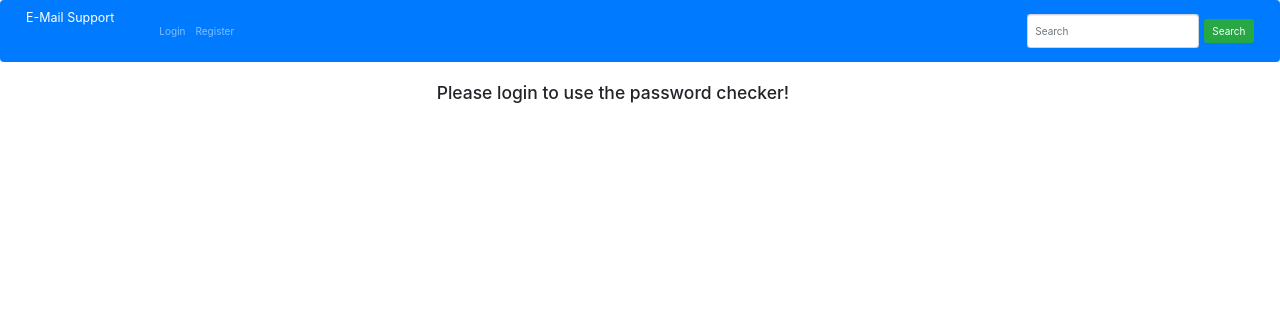
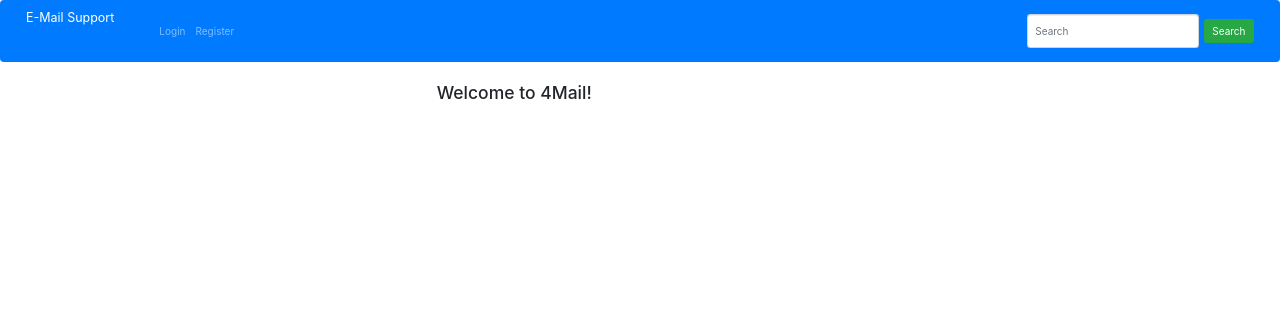
Before and after one commit to mikieyx/4Mail, a Flask app: page / in a window 1280 px wide. Shown: the top 322 px of the page. Run offline with Flask 3, Linux system fonts and the light colour scheme; some libraries are stand-ins or nearby versions.

Commit message:
Update home.html

```diff
--- a/app/templates/home.html
+++ b/app/templates/home.html
@@ -5,7 +5,7 @@
   <div class="row">
     <div class="col-md-4 offset-md-4">
       {% if current_user.is_anonymous %}
-        <h3>Please login to use the password checker!</h3>
+        <h3>Welcome to 4Mail!</h3>
     </div>
 
     </div>
@@ -21,16 +21,5 @@
         <h1>Welcome to 4Mail, {{ current_user.username }}!</h1>
     </div>
   </div>
-
-  <div class="row">
-    <div class="col-md-4 offset-md-4">
-      </br></br></br>
-      {% if password_checker == True %}
-        <h3>The password you input is correct</h3>
-      {% elif password_checker == False %}
-        <h3>The password you input is not correct</h3>
-      {% endif %}
-    </div>
-  </div>
       {% endif %}
 {% endblock %}
```
